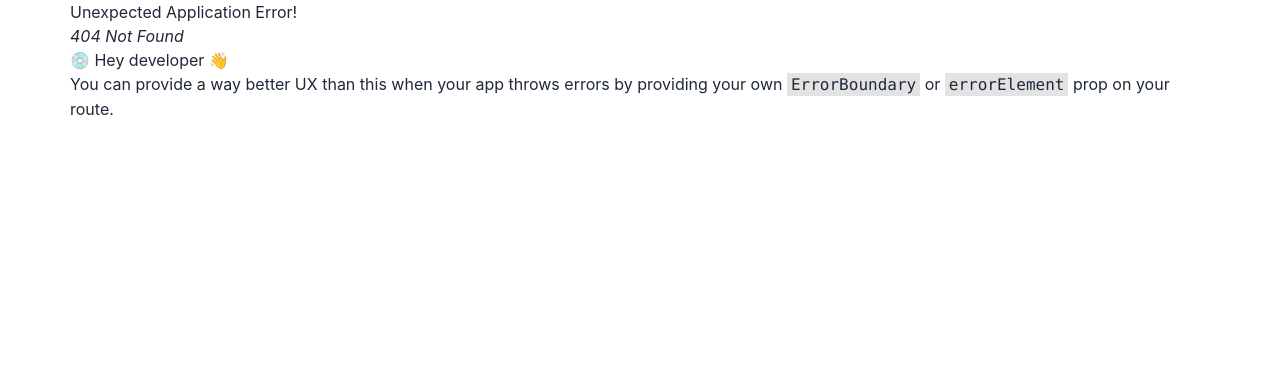
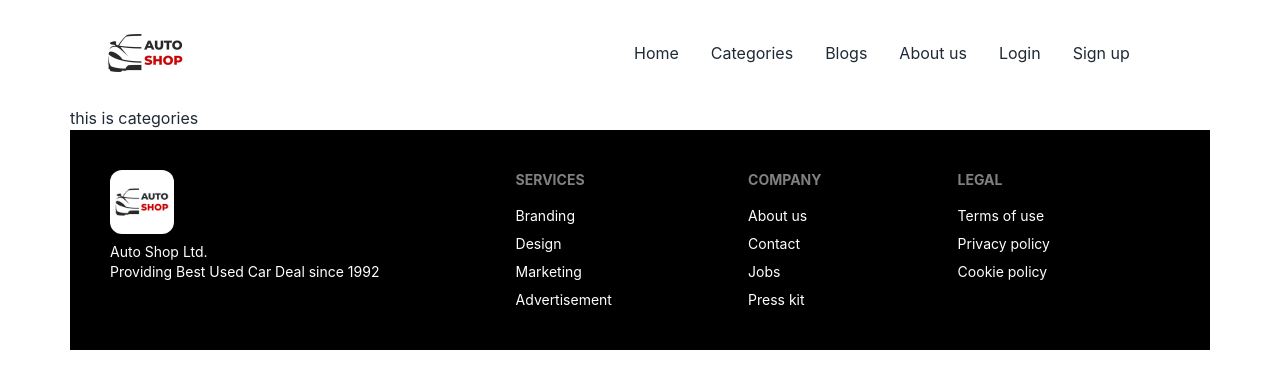
Before and after one commit to Ronyhassansam03n/auto-shop-clients-repo, a React (Create React App) app: page /categories in a window 1280 px wide. Before the commit this address had no page. Shown: the top 388 px of the page. Built offline with nearby package versions, Linux system fonts and the light colour scheme.

Commit message:
footer done

```diff
--- a/src/Pages/Common/Footer/Footer.js
+++ b/src/Pages/Common/Footer/Footer.js
@@ -1,9 +1,44 @@
 import React from 'react';
+import { Link } from 'react-router-dom';
+import LogoHome from '../../../assets/homelogo/360_F_299134059_j7cI3ZKP7wLpbiZ7RKrr6MrANfVntlHT.jpg'
 
 const Footer = () => {
     return (
         <div>
-             this is footer
+
+            <footer className="footer p-10 bg-black text-white">
+                <div>
+                    <div className="avatar">
+                        <div className="w-16 rounded-xl">
+                            <img src={LogoHome} alt=''/>
+                        </div>
+                    </div>
+                    <p>Auto Shop Ltd.<br />Providing Best Used Car Deal since 1992</p>
+                </div>
+                <div>
+                    <span className="footer-title">Services</span>
+                    <Link className="link link-hover">Branding</Link>
+                    <Link className="link link-hover">Design</Link>
+                    <Link className="link link-hover">Marketing</Link>
+                    <Link className="link link-hover">Advertisement</Link>
+                </div>
+                <div>
+                    <span className="footer-title">Company</span>
+                    <Link className="link link-hover">About us</Link>
+                    <Link className="link link-hover">Contact</Link>
+                    <Link className="link link-hover">Jobs</Link>
+                    <Link className="link link-hover">Press kit</Link>
+                </div>
+                <div>
+                    <span className="footer-title">Legal</span>
+                    <Link className="link link-hover">Terms of use</Link>
+                    <Link className="link link-hover">Privacy policy</Link>
+                    <Link className="link link-hover">Cookie policy</Link>
+                </div>
+
+            </footer>
+
+
         </div>
     );
 };
--- /dev/null
+++ b/src/Pages/Common/Header/AboutUs/About.js
@@ -0,0 +1,11 @@
+import React from 'react';
+
+const About = () => {
+    return (
+        <div>
+            this is about
+        </div>
+    );
+};
+
+export default About;
--- /dev/null
+++ b/src/Pages/Common/Header/Blogs/Blogs.js
@@ -0,0 +1,13 @@
+import React from 'react';
+
+const Blogs = () => {
+
+    return (
+
+        <div>
+             this is blogs
+        </div>
+    );
+};
+
+export default Blogs;
--- /dev/null
+++ b/src/Pages/Common/Header/Categories/Categories.js
@@ -0,0 +1,11 @@
+import React from 'react';
+
+const Categories = () => {
+    return (
+        <div>
+             this is categories
+        </div>
+    );
+};
+
+export default Categories;
--- a/src/Pages/Common/Navber/Navber.js
+++ b/src/Pages/Common/Navber/Navber.js
@@ -7,12 +7,12 @@ const Navber = () => {
 
     const menuItems = <>
 
-        <li><Link>Home</Link></li>
-        <li><Link>Categories</Link></li>
-        <li><Link>Blogs</Link></li>
-        <li><Link>About us</Link></li>
-        <li><Link>Login</Link></li>
-        <li><Link>Sign up</Link></li>
+        <li><Link to='/'>Home</Link></li>
+        <li><Link to='/categories'>Categories</Link></li>
+        <li><Link to='/blogs'>Blogs</Link></li>
+        <li><Link to='/about'>About us</Link></li>
+        <li><Link to='/login'>Login</Link></li>
+        <li><Link to='/signUp'>Sign up</Link></li>
 
     </>
     return (
@@ -35,7 +35,7 @@ const Navber = () => {
                         </ul>
 
                     </div>
-                    <Link > <img className='w-1/4' src={LogoHome} alt=''></img> </Link>
+                    <Link to='/' > <img className='w-1/4' src={LogoHome} alt=''></img> </Link>
                 </div>
 
 
```
Also changed, not shown: src/Routers/Routes.js (+22 -1 lines), 1 other file (tests, documents, lock files or other folders).
